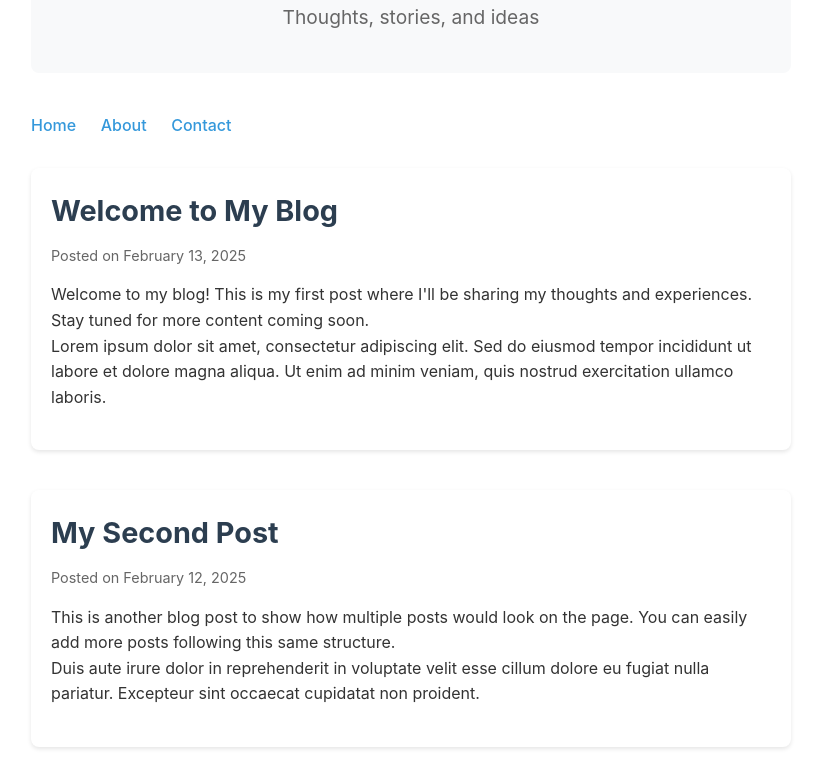
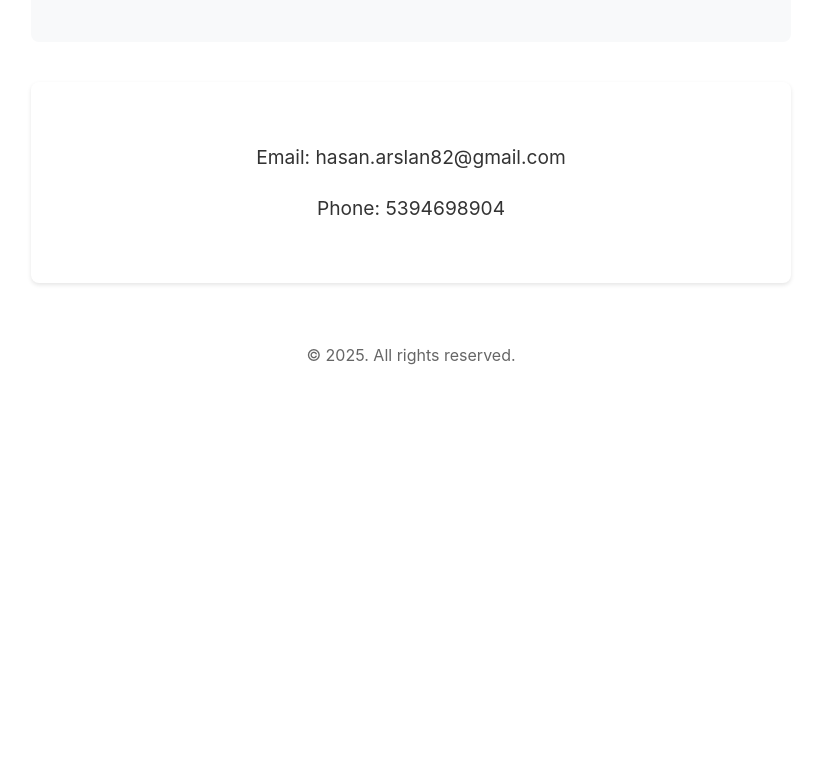
Before and after one commit to Eloyhasan/Eloyhasan, a plain HTML site: page index.html in a window 1280 px wide. Shown: the part 132-916 px from the top of the page, without its empty margins (229-1050 px from the left). After the commit the page ends 800 px from the top, so only its background shows below. Drawn offline with Linux system fonts and the light colour scheme.

Commit message:
Update index.html

```diff
--- a/index.html
+++ b/index.html
@@ -3,7 +3,7 @@
 <head>
     <meta charset="UTF-8">
     <meta name="viewport" content="width=device-width, initial-scale=1.0">
-    <title>My Blog</title>
+    <title>Contact Information</title>
     <style>
         * {
             margin: 0;
@@ -34,139 +34,47 @@
             margin-bottom: 10px;
         }
 
-        .subtitle {
-            color: #666;
-            font-size: 1.2em;
-        }
-
-        nav {
-            margin-bottom: 30px;
-        }
-
-        nav a {
-            margin-right: 20px;
-            text-decoration: none;
-            color: #3498db;
-            font-weight: 500;
-        }
-
-        nav a:hover {
-            color: #2980b9;
-        }
-
-        .blog-post {
-            margin-bottom: 40px;
-            padding: 20px;
+        .contact-section {
+            padding: 40px;
             background-color: white;
             border-radius: 8px;
             box-shadow: 0 2px 4px rgba(0,0,0,0.1);
-        }
-
-        .post-title {
-            font-size: 1.8em;
-            color: #2c3e50;
-            margin-bottom: 10px;
-        }
-
-        .post-meta {
-            color: #666;
-            font-size: 0.9em;
-            margin-bottom: 15px;
-        }
-
-        .post-content {
-            margin-bottom: 20px;
-        }
-
-        .contact-section {
-            padding: 20px;
-            background-color: white;
-            border-radius: 8px;
-            box-shadow: 0 2px 4px rgba(0,0,0,0.1);
+            text-align: center;
         }
 
         .contact-info {
             margin-top: 20px;
+            font-size: 1.2em;
         }
 
         .contact-info p {
-            margin-bottom: 10px;
+            margin-bottom: 20px;
         }
 
         footer {
             text-align: center;
             padding: 20px;
             color: #666;
-            border-top: 1px solid #eee;
             margin-top: 40px;
-        }
-
-        section {
-            display: none;
-        }
-
-        section:target {
-            display: block;
-        }
-
-        #home {
-            display: block;
         }
     </style>
 </head>
 <body>
     <header>
-        <h1>My Blog</h1>
-        <p class="subtitle">Thoughts, stories, and ideas</p>
+        <h1>Contact Information</h1>
     </header>
 
-    <nav>
-        <a href="#home">Home</a>
-        <a href="#about">About</a>
-        <a href="#contact">Contact</a>
-    </nav>
-
-    <section id="home">
-        <article class="blog-post">
-            <h2 class="post-title">Welcome to My Blog</h2>
-            <div class="post-meta">Posted on February 13, 2025</div>
-            <div class="post-content">
-                <p>Welcome to my blog! This is my first post where I'll be sharing my thoughts and experiences. Stay tuned for more content coming soon.</p>
-                <p>Lorem ipsum dolor sit amet, consectetur adipiscing elit. Sed do eiusmod tempor incididunt ut labore et dolore magna aliqua. Ut enim ad minim veniam, quis nostrud exercitation ullamco laboris.</p>
-            </div>
-        </article>
-
-        <article class="blog-post">
-            <h2 class="post-title">My Second Post</h2>
-            <div class="post-meta">Posted on February 12, 2025</div>
-            <div class="post-content">
-                <p>This is another blog post to show how multiple posts would look on the page. You can easily add more posts following this same structure.</p>
-                <p>Duis aute irure dolor in reprehenderit in voluptate velit esse cillum dolore eu fugiat nulla pariatur. Excepteur sint occaecat cupidatat non proident.</p>
-            </div>
-        </article>
-    </section>
-
-    <section id="about">
-        <div class="blog-post">
-            <h2 class="post-title">About Me</h2>
-            <div class="post-content">
-                <p>This is the about section. Add your personal information and biography here.</p>
-            </div>
-        </div>
-    </section>
-
-    <section id="contact">
+    <main>
         <div class="contact-section">
-            <h2 class="post-title">Contact Information</h2>
             <div class="contact-info">
                 <p>Email: hasan.arslan82@gmail.com</p>
                 <p>Phone: 5394698904</p>
             </div>
         </div>
-    </section>
+    </main>
 
     <footer>
-        <p>&copy; 2025 My Blog. All rights reserved.</p>
+        <p>&copy; 2025. All rights reserved.</p>
     </footer>
 </body>
 </html>
```
